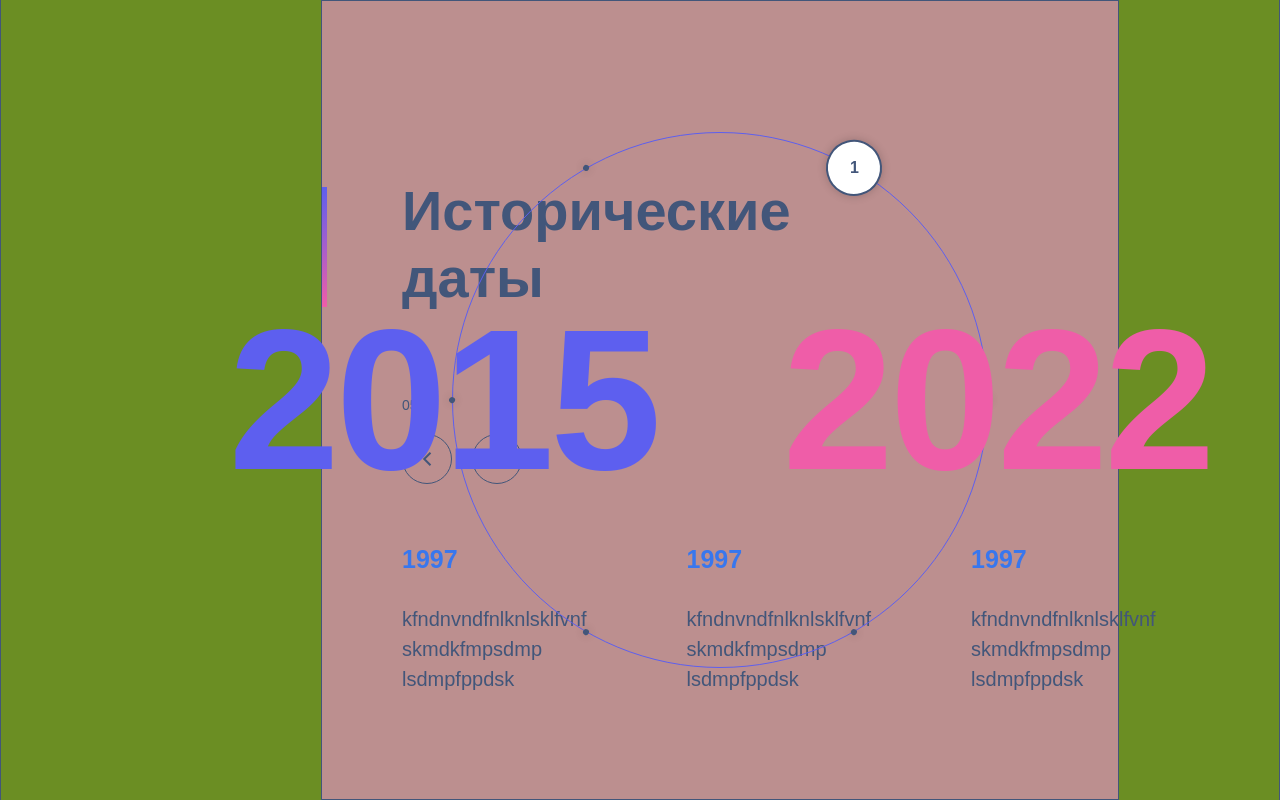
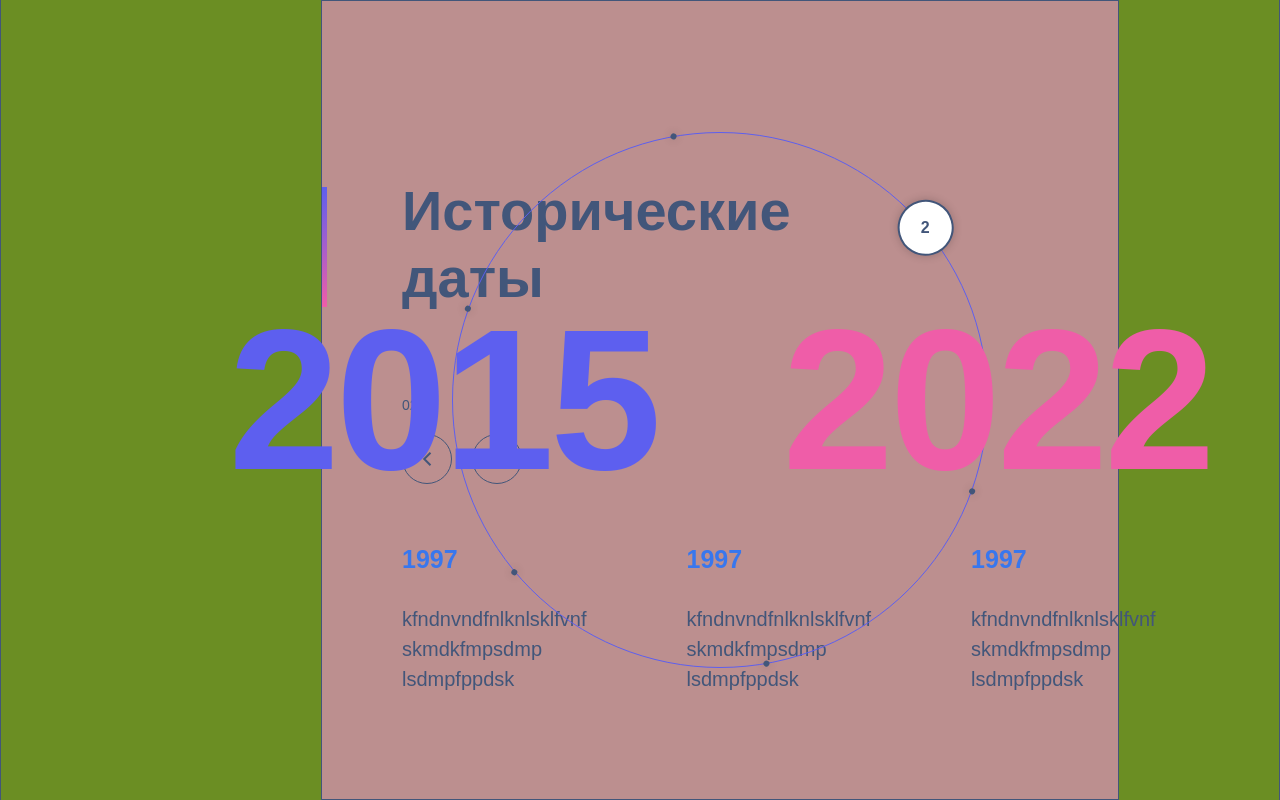
Before and after one commit to LenaRybinskova/History_slider, a React app: page / in a window 1280 px wide. Built offline with nearby package versions, Linux system fonts and the light colour scheme.

Commit message:
fix start position Point on Circle

```diff
--- a/src/App.tsx
+++ b/src/App.tsx
@@ -45,16 +45,14 @@ export const Title = styled.h1`
 
 
 const App = () => {
-    const [activeCategoryIndex, setActiveCategoryIndex] = useState<number>(3);
+    const [activeCategoryIndex, setActiveCategoryIndex] = useState<number>(1);
     const [activeCategoryId, setActiveCategoryId] = useState<string>("");
     const dispatch = useAppDispatch()
     const categories = useAppSelector(state => state.categories.categories);
 
-
     const handlePointClick = (index: number, categoryId: string) => {
         console.log('Кликнули на точку:', index + 1, 'ID категории:', categoryId);
-        const activeIndex = index
-        setActiveCategoryIndex(activeIndex)
+        setActiveCategoryIndex(index)
         setActiveCategoryId(categoryId)
     };
 
@@ -64,21 +62,28 @@ const App = () => {
 
     useEffect(() => {
         if (categories.length > 0 && !activeCategoryId) {
-            // Устанавливаем индекс 4, но проверяем чтобы не выйти за границы массива
-            const initialIndex = Math.min(4, categories.length - 1);
-            setActiveCategoryIndex(initialIndex);
-            setActiveCategoryId(categories[initialIndex].id);
+            const threeOClockIndex = Math.min(1, categories.length - 1);
+            setActiveCategoryIndex(threeOClockIndex);
+            setActiveCategoryId(categories[threeOClockIndex].id);
         }
     }, [categories, activeCategoryId]);
-
 
     return (
         <Container>
             <GlobalStyle/>
             <Title>Исторические даты</Title>
             <TimePeriod/>
-            <AnimatedCircle categories={categories} onPointClick={handlePointClick}/>
-            <TimelineSlider activeCategoryIndex={activeCategoryIndex} onPointClick={handlePointClick} categories={categories} activeCategoryId={activeCategoryId}/>
+            <AnimatedCircle
+                categories={categories}
+                onPointClick={handlePointClick}
+                activePointIndex={activeCategoryIndex}
+            />
+            <TimelineSlider
+                activeCategoryIndex={activeCategoryIndex}
+                onPointClick={handlePointClick}
+                categories={categories}
+                activeCategoryId={activeCategoryId}
+            />
         </Container>
     )
 };
--- a/src/features/Circle/Circle.tsx
+++ b/src/features/Circle/Circle.tsx
@@ -1,227 +1,3 @@
-// import type React from "react"
-// import { useEffect, useRef, useState } from "react"
-// import styled from "styled-components"
-// import { gsap } from "gsap"
-// import { colors } from "../../app/styles/stylesVar"
-//
-// interface AnimatedCircleProps {
-//     pointsCount: number
-//     onPointClick?: (index: number) => void
-// }
-//
-// const CircleContainer = styled.div`
-//     position: absolute;
-//     width: 536px;
-//     height: 536px;
-//     top: 50%;
-//     left: 50%;
-//     transform: translate(-50%, -50%);
-// `
-//
-// const CircleRing = styled.div`
-//     position: absolute;
-//     top: 0;
-//     left: 0;
-//     width: 100%;
-//     height: 100%;
-//     border: 1px solid ${colors.primary};
-//     border-radius: 50%;
-//     background: transparent;
-// `
-//
-// const PointsContainer = styled.div`
-//     position: absolute;
-//     top: 0;
-//     left: 0;
-//     width: 100%;
-//     height: 100%;
-// `
-//
-// const Point = styled.div<{ $isActive: boolean; $isHovered: boolean }>`
-//     position: absolute;
-//     width: ${(props) => (props.$isActive || props.$isHovered ? "56px" : "6px")};
-//     height: ${(props) => (props.$isActive || props.$isHovered ? "56px" : "6px")};
-//     background-color: ${(props) => (props.$isActive ? colors.background : "#42567a")};
-//     border: ${(props) => (props.$isActive ? colors.text : "")};
-//     border-radius: 50%;
-//     cursor: pointer;
-//     transform: translate(-50%, -50%);
-//     transition: all 0.3s ease;
-//     z-index: 10;
-//     box-shadow: 0 0 10px rgba(0, 0, 0, 0.2);
-//     display: flex;
-//     align-items: center;
-//     justify-content: center;
-//     font-size: 16px;
-//     font-weight: bold;
-//     color: white;
-//
-//     &:hover {
-//         background-color: ${colors.background};
-//     }
-// `
-//
-// const PointNumber = styled.span<{ $visible: boolean; $rotation: number }>`
-//     opacity: ${(props) => (props.$visible ? 1 : 0)};
-//     transition: opacity 0.3s ease;
-//     user-select: none;
-//     transform: rotate(${(props) => props.$rotation}deg);
-//     position: absolute;
-// `
-//
-// export const AnimatedCircle: React.FC<AnimatedCircleProps> = ({ pointsCount = 4, onPointClick }) => {
-//     const containerRef = useRef<HTMLDivElement>(null)
-//     const pointsContainerRef = useRef<HTMLDivElement>(null)
-//     const pointsRef = useRef<HTMLDivElement[]>([])
-//     const numbersRef = useRef<HTMLSpanElement[]>([])
-//     const [activePointIndex, setActivePointIndex] = useState(0) // Начинаем с первого point
-//     const [hoveredPointIndex, setHoveredPointIndex] = useState<number | null>(null)
-//     const [containerRotation, setContainerRotation] = useState(0)
-//
-//     const validPointsCount = Math.max(2, Math.min(6, pointsCount))
-//
-//     const getPointPosition = (index: number, total: number) => {
-//         const radius = 268
-//         const angleStep = 360 / total
-//         const angle = index * angleStep - 90
-//         const radian = (angle * Math.PI) / 180
-//
-//         const x = radius + radius * Math.cos(radian)
-//         const y = radius + radius * Math.sin(radian)
-//
-//         return { x, y, angle }
-//     }
-//
-//     const getShortestRotation = (currentIndex: number, targetIndex: number, total: number) => {
-//         const angleStep = 360 / total
-//         const currentAngle = currentIndex * angleStep
-//         const targetAngle = targetIndex * angleStep
-//
-//         let angleDiff = targetAngle - currentAngle
-//
-//         if (angleDiff > 180) {
-//             angleDiff -= 360
-//         } else if (angleDiff < -180) {
-//             angleDiff += 360
-//         }
-//
-//         return angleDiff
-//     }
-//
-//     const animateToActivePosition = (clickedIndex: number) => {
-//         if (clickedIndex === activePointIndex || !pointsContainerRef.current) return
-//
-//         const currentRotation = gsap.getProperty(pointsContainerRef.current, "rotation") as number
-//         const shortestRotation = getShortestRotation(activePointIndex, clickedIndex, validPointsCount)
-//         const targetRotation = currentRotation - shortestRotation
-//
-//         gsap.to(pointsContainerRef.current, {
-//             rotation: targetRotation,
-//             duration: 1.2,
-//             ease: "power2.inOut",
-//             onUpdate: () => {
-//
-//                 const currentRot = gsap.getProperty(pointsContainerRef.current, "rotation") as number
-//                 numbersRef.current.forEach((numberEl) => {
-//                     if (numberEl) {
-//                         gsap.set(numberEl, {
-//                             rotation: -currentRot,
-//                             immediateRender: true,
-//                         })
-//                     }
-//                 })
-//             },
-//             onComplete: () => {
-//                 setContainerRotation(targetRotation)
-//             },
-//         })
-//
-//         setActivePointIndex(clickedIndex)
-//         onPointClick?.(clickedIndex)
-//     }
-//
-//     useEffect(() => {
-//         if (!containerRef.current) return
-//
-//         pointsRef.current.forEach((point, index) => {
-//             if (!point) return
-//
-//             const { x, y } = getPointPosition(index, validPointsCount)
-//
-//             gsap.set(point, {
-//                 left: x,
-//                 top: y,
-//             })
-//         })
-//
-//         const initialRotation = 30
-//         if (pointsContainerRef.current) {
-//             gsap.set(pointsContainerRef.current, {
-//                 rotation: initialRotation,
-//                 immediateRender: true,
-//             })
-//             setContainerRotation(initialRotation)
-//
-//             // Устанавливаем вращение для цифр
-//             numbersRef.current.forEach((numberEl) => {
-//                 if (numberEl) {
-//                     gsap.set(numberEl, {
-//                         rotation: -initialRotation,
-//                         immediateRender: true,
-//                     })
-//                 }
-//             })
-//         }
-//     }, [validPointsCount])
-//
-//     const handlePointClick = (index: number) => {
-//         animateToActivePosition(index)
-//     }
-//
-//     const handlePointMouseEnter = (index: number) => {
-//         setHoveredPointIndex(index)
-//     }
-//
-//     const handlePointMouseLeave = () => {
-//         setHoveredPointIndex(null)
-//     }
-//
-//     return (
-//         <CircleContainer ref={containerRef}>
-//             <CircleRing />
-//             <PointsContainer ref={pointsContainerRef}>
-//                 {Array.from({ length: validPointsCount }, (_, index) => (
-//                     <Point
-//                         key={index}
-//                         ref={(el) => {
-//                             if (el) pointsRef.current[index] = el
-//                         }}
-//                         $isActive={index === activePointIndex}
-//                         $isHovered={hoveredPointIndex === index}
-//                         onClick={() => handlePointClick(index)}
-//                         onMouseEnter={() => handlePointMouseEnter(index)}
-//                         onMouseLeave={handlePointMouseLeave}
-//                     >
-//                         <PointNumber
-//                             ref={(el) => {
-//                                 if (el) numbersRef.current[index] = el
-//                             }}
-//                             $visible={index === activePointIndex || hoveredPointIndex === index}
-//                             $rotation={-containerRotation}
-//                         >
-//                             {index + 1}
-//                         </PointNumber>
-//                     </Point>
-//                 ))}
-//             </PointsContainer>
-//         </CircleContainer>
-//     )
-// }
-//
-//
-//
-//
-
 import type React from "react"
 import { useEffect, useRef, useState } from "react"
 import styled from "styled-components"
@@ -233,11 +9,7 @@ interface CategoryType {
     description: string;
 }
 
-interface AnimatedCircleProps {
-    categories: CategoryType[];
-    onPointClick?: (index: number, categoryId: string) => void;
-    onActiveCategoryChange?: (categoryId: string) => void;
-}
+
 
 const CircleContainer = styled.div`
     position: absolute;
@@ -300,26 +72,47 @@ const PointNumber = styled.span<{ $visible: boolean; $rotation: number }>`
     position: absolute;
 `
 
-export const AnimatedCircle: React.FC<AnimatedCircleProps> = ({
-                                                                  categories,
-                                                                  onPointClick,
-                                                                  onActiveCategoryChange
-                                                              }) => {
+interface AnimatedCircleProps {
+    categories: CategoryType[];
+    onPointClick?: (index: number, categoryId: string) => void;
+    onActiveCategoryChange?: (categoryId: string) => void;
+    activePointIndex: number;
+}
+interface AnimatedCircleProps {
+    categories: CategoryType[];
+    onPointClick?: (index: number, categoryId: string) => void;
+    onActiveCategoryChange?: (categoryId: string) => void;
+    activePointIndex: number;
+}
+interface AnimatedCircleProps {
+    categories: CategoryType[];
+    onPointClick?: (index: number, categoryId: string) => void;
+    onActiveCategoryChange?: (categoryId: string) => void;
+    activePointIndex: number;
+}
+export const AnimatedCircle: React.FC<AnimatedCircleProps> = ({categories, activePointIndex, onPointClick, onActiveCategoryChange}) => {
     const pointsCount = categories.length;
     const containerRef = useRef<HTMLDivElement>(null)
     const pointsContainerRef = useRef<HTMLDivElement>(null)
     const pointsRef = useRef<HTMLDivElement[]>([])
     const numbersRef = useRef<HTMLSpanElement[]>([])
-    const [activePointIndex, setActivePointIndex] = useState(0)
+    const [internalActiveIndex, setInternalActiveIndex] = useState(activePointIndex)
     const [hoveredPointIndex, setHoveredPointIndex] = useState<number | null>(null)
     const [containerRotation, setContainerRotation] = useState(0)
 
     const validPointsCount = Math.max(2, Math.min(6, pointsCount))
 
+    useEffect(() => {
+        if (activePointIndex !== internalActiveIndex) {
+            setInternalActiveIndex(activePointIndex);
+            animateToActivePosition(activePointIndex);
+        }
+    }, [activePointIndex]);
+
     const getPointPosition = (index: number, total: number) => {
         const radius = 268
-        const angleStep = 360 / total
-        const angle = index * angleStep - 90
+        const step = 360 / total
+        const angle = index * step - 310
         const radian = (angle * Math.PI) / 180
 
         const x = radius + radius * Math.cos(radian)
@@ -344,11 +137,11 @@ export const AnimatedCircle: React.FC<AnimatedCircleProps> = ({
         return angleDiff
     }
 
-    const animateToActivePosition = (clickedIndex: number) => {
-        if (clickedIndex === activePointIndex || !pointsContainerRef.current) return
+    const animateToActivePosition = (targetIndex: number) => {
+        if (targetIndex === internalActiveIndex || !pointsContainerRef.current) return
 
         const currentRotation = gsap.getProperty(pointsContainerRef.current, "rotation") as number
-        const shortestRotation = getShortestRotation(activePointIndex, clickedIndex, validPointsCount)
+        const shortestRotation = getShortestRotation(internalActiveIndex, targetIndex, validPointsCount)
         const targetRotation = currentRotation - shortestRotation
 
         gsap.to(pointsContainerRef.current, {
@@ -368,18 +161,14 @@ export const AnimatedCircle: React.FC<AnimatedCircleProps> = ({
             },
             onComplete: () => {
                 setContainerRotation(targetRotation)
-                setActivePointIndex(clickedIndex)
-                // Вызываем оба callback'а
-                onPointClick?.(clickedIndex, categories[clickedIndex].id)
-                onActiveCategoryChange?.(categories[clickedIndex].id)
+                setInternalActiveIndex(targetIndex)
+                if (categories[targetIndex]) {
+                    onPointClick?.(targetIndex, categories[targetIndex].id)
+                    onActiveCategoryChange?.(categories[targetIndex].id)
+                }
             },
         })
     }
-
-    // Отслеживаем изменение активной категории
-    useEffect(() => {
-        onActiveCategoryChange?.(categories[activePointIndex].id);
-    }, [activePointIndex, categories, onActiveCategoryChange]);
 
     useEffect(() => {
         if (!containerRef.current) return
@@ -395,7 +184,7 @@ export const AnimatedCircle: React.FC<AnimatedCircleProps> = ({
             })
         })
 
-        const initialRotation = 30
+        const initialRotation = -150;
         if (pointsContainerRef.current) {
             gsap.set(pointsContainerRef.current, {
                 rotation: initialRotation,
@@ -403,7 +192,6 @@ export const AnimatedCircle: React.FC<AnimatedCircleProps> = ({
             })
             setContainerRotation(initialRotation)
 
-            // Устанавливаем вращение для цифр
             numbersRef.current.forEach((numberEl) => {
                 if (numberEl) {
                     gsap.set(numberEl, {
@@ -416,7 +204,9 @@ export const AnimatedCircle: React.FC<AnimatedCircleProps> = ({
     }, [validPointsCount])
 
     const handlePointClick = (index: number) => {
-        animateToActivePosition(index)
+        if (onPointClick) {
+            onPointClick(index, categories[index].id);
+        }
     }
 
     const handlePointMouseEnter = (index: number) => {
```
Also changed, not shown: src/features/TimelineSlider/TimelineSlider.tsx (+6 -15 lines).
